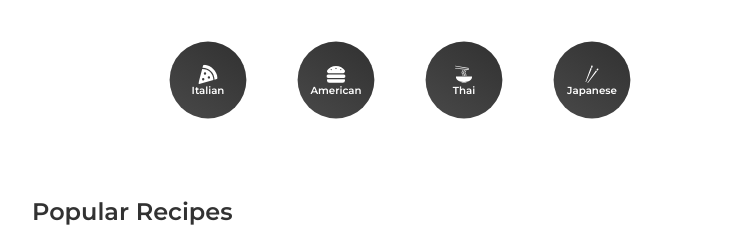
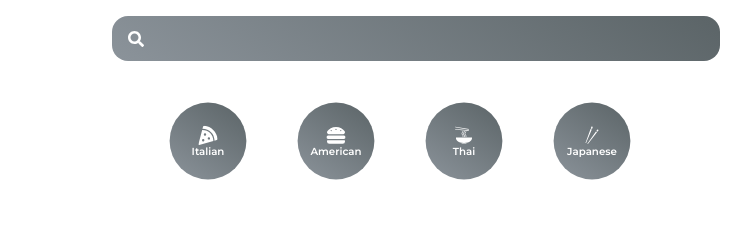
Before and after one commit to DebbieZimmerman/deliciousness, a React (Create React App) app: page / in a window 1280 px wide. Shown: the top 229 px of the page, without its empty margins (224-975 px from the left). Built offline with nearby package versions, Linux system fonts and the light colour scheme; no server answers; a web font is replaced by a local one.

Commit message:
added search functionality

```diff
--- a/src/App.js
+++ b/src/App.js
@@ -1,11 +1,13 @@
 import Pages from "./pages/Pages";
 import Category from "./components/Category";
 import { BrowserRouter } from 'react-router-dom'
+import Search from "./components/Search";
 
 function App() {
   return (
     <div className="App">
       <BrowserRouter>
+        <Search />
         <Category />
         <Pages />
       </BrowserRouter>
--- a/src/components/Category.jsx
+++ b/src/components/Category.jsx
@@ -39,7 +39,7 @@
   border-radius: 50%;
   margin-right: 2rem;
   text-decoration: none;
-  background: linear-gradient(35deg, #494949, #313131);
+  background: linear-gradient(35deg, #8B939A, #5B6467);
   width: 6rem;
   height: 6rem;
   cursor: pointer();
--- /dev/null
+++ b/src/components/Search.jsx
@@ -0,0 +1,59 @@
+import styled from "styled-components";
+import { useState } from "react";
+import { useNavigate } from "react-router-dom";
+import { FaSearch } from "react-icons/fa";
+
+function Search() {
+  const [input, setInput] = useState("")
+  const navigate = useNavigate()
+
+  const submitHandler = (e) => {
+    e.preventDefault()
+    navigate('/searchresults/' + input)
+  }
+
+  return (
+    <FormStyled onSubmit={submitHandler}>
+      <div>
+        <FaSearch></FaSearch>
+        <input
+          onChange={(e) => setInput(e.target.value)}
+          type="text"
+          value={input}
+        />
+      </div>
+    </FormStyled>
+  );
+}
+
+const FormStyled = styled.form`
+    margin: 1rem 5rem;
+    justify-content: center;
+    align-items:center;
+
+    div{
+        width: 100%;
+        position: relative;
+        align-items: center;
+    }
+    input{
+        padding: .5rem 2rem;
+        border: none;
+        background: linear-gradient(35deg, #8B939A, #5B6467);
+        font-size: 1.5rem;
+        color: white;
+        border-radius: 1rem;
+        outline: none;
+        width: 100%;
+
+    }
+    svg{
+        position: absolute;
+        top: 50%;
+        left: 0%;
+        transform: translate(100%, -50%);
+        color: white;
+    }
+`;
+
+export default Search;
--- a/src/pages/Pages.jsx
+++ b/src/pages/Pages.jsx
@@ -1,6 +1,7 @@
 import React from "react";
 import Home from "./Home";
 import Cuisine from "./Cuisine";
+import SearchResults from "./SearchResults";
 import { Route, Routes, BrowserRouter } from "react-router-dom";
 
 function pages() {
@@ -8,6 +9,7 @@
       <Routes>
         <Route path="/" element={<Home />} />
         <Route path="/cuisine/:type" element={<Cuisine />} />
+        <Route path="/searchresults/:search" element={<SearchResults />} />
       </Routes>
   );
 }
--- /dev/null
+++ b/src/pages/SearchResults.jsx
@@ -0,0 +1,59 @@
+import React from 'react'
+import { useEffect, useState } from 'react'
+import {useParams} from 'react-router-dom'
+import styled from 'styled-components'
+
+function SearchResults() {
+
+    const [searchResults, setSearchResults] = useState([])
+    let params = useParams()
+
+    const getSearchResults = async (query) => {
+        const data = await fetch((
+          `https://api.spoonacular.com/recipes/complexSearch?apiKey=${process.env.REACT_APP_API_KEY}&query=${query}&number=12`)
+        );
+        const recipes = await data.json()
+        setSearchResults(recipes.results)
+      }
+
+    useEffect(() => {
+        getSearchResults(params.search)
+    }, [params.search])
+
+  return (
+    <Grid>
+      {searchResults.map((item) => {
+        return (
+          <Card key={item.id}>
+            <img src={item.image} alt="" />
+            <h4>{item.title}</h4>
+          </Card>
+        )
+      })}
+    </Grid>
+  )
+}
+
+
+const Grid = styled.div`
+  display: grid;
+  grid-template-columns: repeat(auto-fit, minmax(20rem, 1fr));
+  grid-gap: 3rem;
+
+`
+
+const Card = styled.div`
+  img{
+    width: 100%;
+    border-radius: 2rem;
+  }
+  a{
+    text-decoration: none;
+  }
+  h4{
+    text-align: center;
+    padding: 1rem;
+  }
+`
+
+export default SearchResults
```
